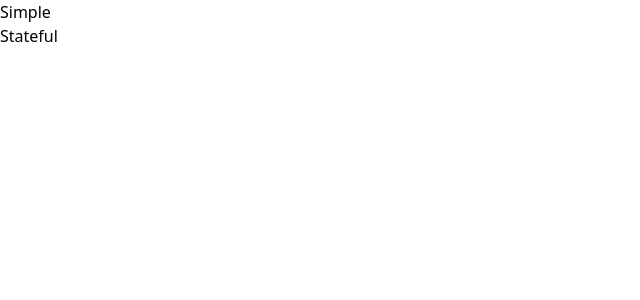
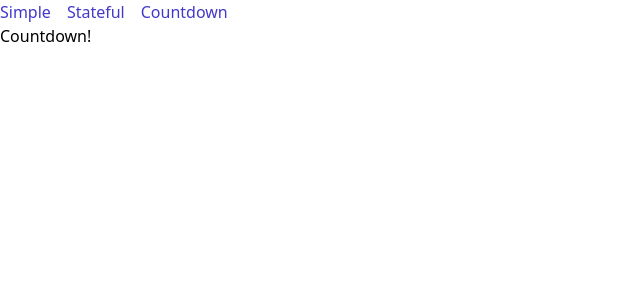
Before and after one commit to xXBricksquadXx/counter, a React (Create React App) app: page /countdown in a window 1280 px wide. Shown: the top 300 px of the page, without its empty margins (0-640 px from the left). Built offline with nearby package versions, Linux system fonts and the light colour scheme.

Commit message:
:seedling: Countdown

```diff
--- a/src/App.js
+++ b/src/App.js
@@ -1,18 +1,22 @@
-import { BrowserRouter as Router, Link, Route, Switch } from "react-router-dom";
-import { NavBar, SimpleComponent, StatefulComponent } from "./components";
-console.log(Route, Switch, Link);
+import { BrowserRouter as Router, Route, Switch } from "react-router-dom";
+import { Countdown, NavBar, Simple, Stateful } from "./components";
 
 function App() {
   return (
     <Router>
       <NavBar />
+
       <Switch>
         <Route path="/simple-component">
-          <SimpleComponent name="Colby" />
+          <Simple name="Taylor" />
         </Route>
 
         <Route path="/stateful-component">
-          <StatefulComponent />
+          <Stateful />
+        </Route>
+
+        <Route path="/countdown">
+          <Countdown />
         </Route>
       </Switch>
     </Router>
--- /dev/null
+++ b/src/components/Countdown/index.js
@@ -0,0 +1,3 @@
+const Component = () => <p className="">Countdown!</p>;
+
+export default Component;
--- a/src/components/NavBar/index.js
+++ b/src/components/NavBar/index.js
@@ -3,12 +3,30 @@ import { Link } from "react-router-dom";
 function NavBar() {
   return (
     <nav>
-      <ul>
+      <ul className="flex gap-4">
         <li>
-          <Link to="./simple-component">Simple</Link>
+          <Link
+            to="/simple-component"
+            className="text-indigo-700  hover:text-opacity-100 transition duration-150 ease-in-out"
+          >
+            Simple
+          </Link>
         </li>
         <li>
-          <Link to="./stateful-component">Stateful</Link>
+          <Link
+            to="/stateful-component"
+            className="text-indigo-700  hover:text-opacity-100 transition duration-150 ease-in-out"
+          >
+            Stateful
+          </Link>
+        </li>
+        <li>
+          <Link
+            to="/countdown"
+            className="text-indigo-700  hover:text-opacity-100 transition duration-150 ease-in-out"
+          >
+            Countdown
+          </Link>
         </li>
       </ul>
     </nav>
--- a/src/components/index.js
+++ b/src/components/index.js
@@ -1,3 +1,4 @@
+export { default as Countdown } from "./Countdown";
 export { default as NavBar } from "./NavBar";
-export { default as SimpleComponent } from "./SimpleComponent";
-export { default as StatefulComponent } from "./StatefulComponent";
+export { default as Simple } from "./SimpleComponent";
+export { default as Stateful } from "./StatefulComponent";
```
